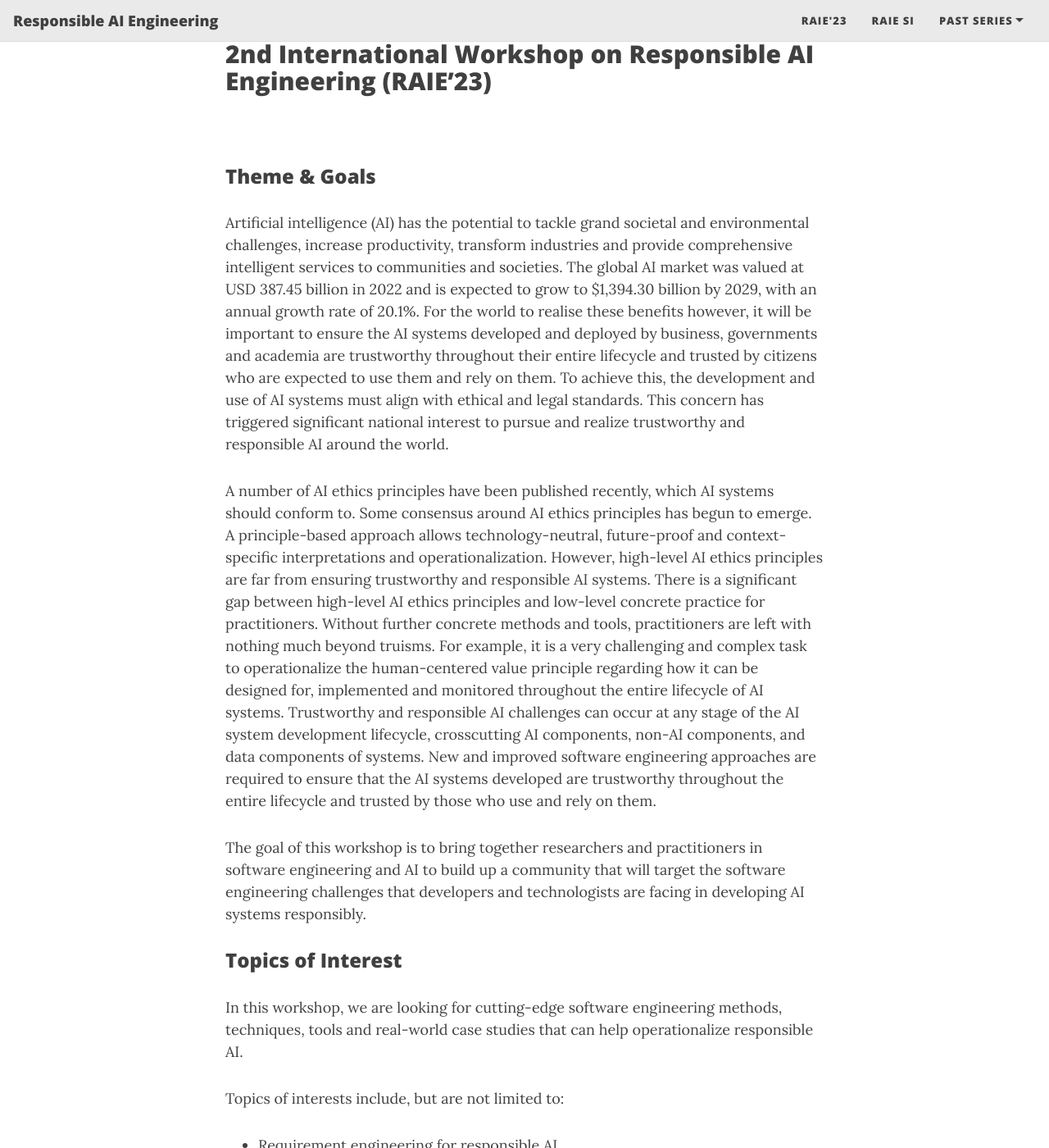
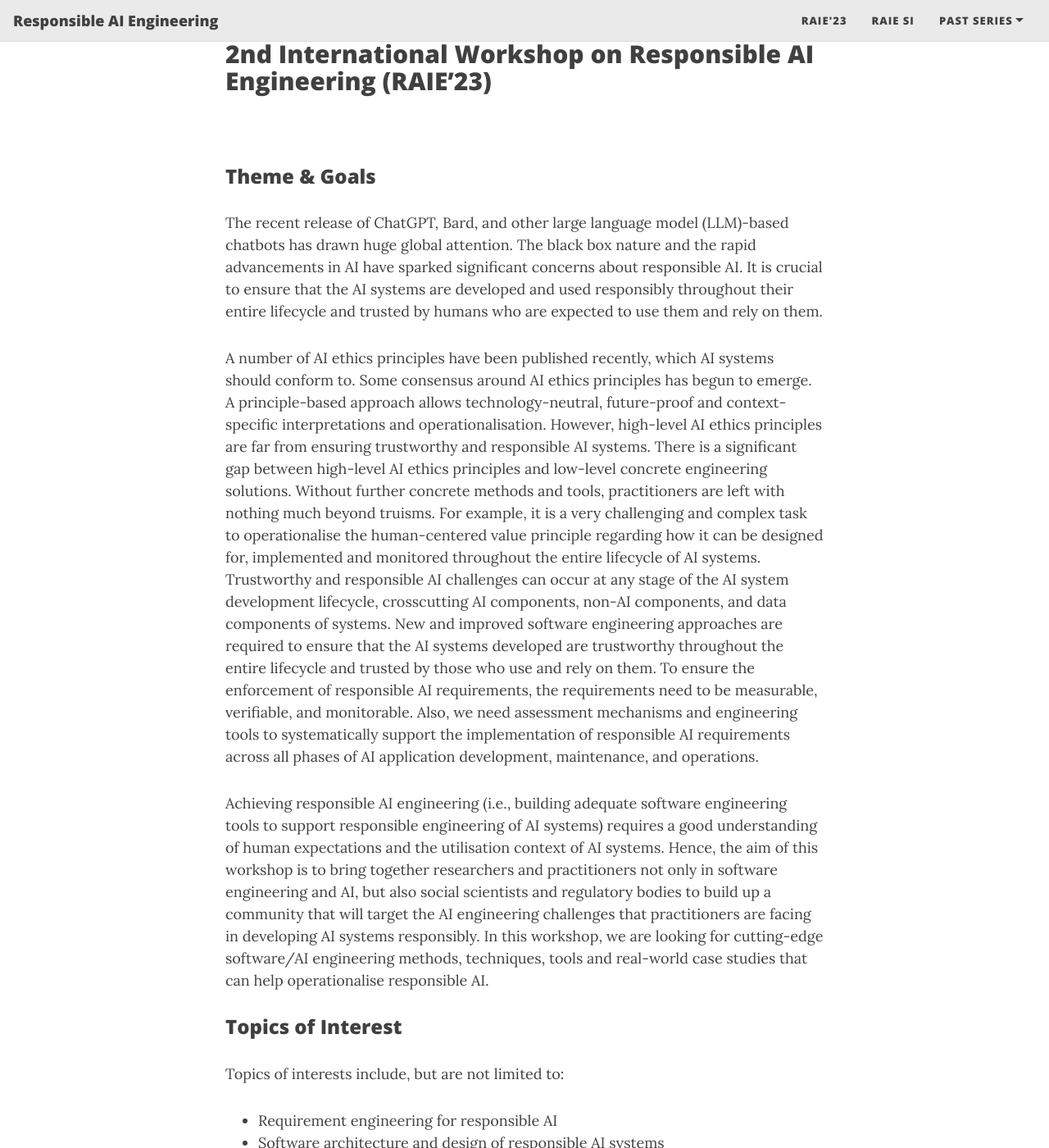
Before and after one commit to RAIEngineering/AIEng-Series, a Jekyll site: the page built from RAIEWorkshop23.md, in a window 1280 px wide and 1400 px high, scrolled down 217 px. Shown: the whole window at 82% size. Built offline with Jekyll 4.4.1, drawn with Linux system fonts in a browser that asks for light colours; nearby versions of some CDN libraries; some of the changed text lies outside the part shown.

Commit message:
Update RAIEWorkshop23.md

```diff
--- a/RAIEWorkshop23.md
+++ b/RAIEWorkshop23.md
@@ -16,39 +16,45 @@ May 21-29, 2022 -->
 
 ### Theme & Goals
 
-Artificial intelligence (AI) has the potential to tackle grand societal and environmental challenges, increase productivity, transform industries and provide comprehensive intelligent services to communities and societies. The global AI market was valued at USD 387.45 billion in 2022 and is expected to grow to $1,394.30 billion by 2029, with an annual growth rate of 20.1%. For the world to realise these benefits however, it will be important to ensure the AI systems developed and deployed by business, governments and academia are trustworthy throughout their entire lifecycle and trusted by citizens who are expected to use them and rely on them. To achieve this, the development and use of AI systems must align with ethical and legal standards. This concern has triggered significant national interest to pursue and realize trustworthy and responsible AI around the world.
+The recent release of ChatGPT, Bard, and other large language model (LLM)-based chatbots has drawn huge global attention. The black box nature and the rapid advancements in AI have sparked significant concerns about responsible AI. It is crucial to ensure that the AI systems are developed and used responsibly throughout their entire lifecycle and trusted by humans who are expected to use them and rely on them.
 
-A number of AI ethics principles have been published recently, which AI systems should conform to. Some consensus around AI ethics principles has begun to emerge. A principle-based approach allows technology-neutral, future-proof and context-specific interpretations and operationalization. However, high-level AI ethics principles are far from ensuring trustworthy and responsible AI systems. There is a significant gap between high-level AI ethics principles and low-level concrete practice for practitioners. Without further concrete methods and tools, practitioners are left with nothing much beyond truisms. For example, it is a very challenging and complex task to operationalize the human-centered value principle regarding how it can be designed for, implemented and monitored throughout the entire lifecycle of AI systems. Trustworthy and responsible AI challenges can occur at any stage of the AI system development lifecycle, crosscutting AI components, non-AI components, and data components of systems. New and improved software engineering approaches are required to ensure that the AI systems developed are trustworthy throughout the entire lifecycle and trusted by those who use and rely on them.
+A number of AI ethics principles have been published recently, which AI systems should conform to. Some consensus around AI ethics principles has begun to emerge. A principle-based approach allows technology-neutral, future-proof and context-specific interpretations and operationalisation. However, high-level AI ethics principles are far from ensuring trustworthy and responsible AI systems. There is a significant gap between high-level AI ethics principles and low-level concrete engineering solutions. Without further concrete methods and tools, practitioners are left with nothing much beyond truisms. For example, it is a very challenging and complex task to operationalise the human-centered value principle regarding how it can be designed for, implemented and monitored throughout the entire lifecycle of AI systems.
+Trustworthy and responsible AI challenges can occur at any stage of the AI system development lifecycle, crosscutting AI components, non-AI components, and data components of systems.
+New and improved software engineering approaches are required to ensure that the AI systems developed are trustworthy throughout the entire lifecycle and trusted by those who use and rely on them. To ensure the enforcement of responsible AI requirements, the requirements need to be measurable, verifiable, and monitorable. Also, we need assessment mechanisms and engineering tools to systematically support the implementation of responsible AI requirements across all phases of AI application development, maintenance, and operations.
 
-The goal of this workshop is to bring together researchers and practitioners in software engineering and AI to build up a community that will target the software engineering challenges that developers and technologists are facing in developing AI systems responsibly.
+Achieving responsible AI engineering (i.e., building adequate software engineering tools to support responsible engineering of AI systems) requires a good understanding of human expectations and the utilisation context of AI systems. Hence, the aim of this workshop is to bring together researchers and practitioners not only in software engineering and AI, but also social scientists and regulatory bodies to build up a community that will target the AI engineering challenges that practitioners are facing in developing AI systems responsibly.
+In this workshop, we are looking for cutting-edge software/AI engineering methods, techniques, tools and real-world case studies that can help operationalise responsible AI.
 
 ### Topics of Interest
-
-In this workshop, we are looking for cutting-edge software engineering methods, techniques, tools and real-world case studies that can help operationalize responsible AI.
 
 Topics of interests include, but are not limited to:
 
 - Requirement engineering for responsible AI
 - Software architecture and design of responsible AI systems
 - Verification and validation for responsible AI systems
-- DevOps, AIOps, MLOps for responsible AI systems
+- DevOps, MLOps, LLMOps for responsible AI systems
 - Development processes for responsible AI systems
-- Responsible AI governance
-- Explainable AI engineering
+- Responsible AI governance, assessment tools/techniques
 - Reproducibility and traceability of AI systems
 - Trust and trustworthiness of AI systems
-- Human-centric AI systems and human values in AI systems
+- Human aspect of responsible AI engineering
+- Responsible AI engineering for next-generation foundation model based AI systems (e.g., LLM-based)
 
+The workshop will be highly interactive, including invited keynotes/talks, paper presentations for different topics in the area of responsible AI engineering.
 
 **Two types of contributions will be considered:**
 
-1. A research or experience full paper with 8 pages max. Papers describing the challenges, starting results, vision papers, or the experience papers from or in cooperation with the practitioners are encouraged.
+- A research or experience full paper with 8 pages max. Papers describing the challenges, starting results, vision papers, or the experience papers from or in cooperation with the practitioners are encouraged.
 
-2. A short research or experience paper with 4 pages max. The same topics as for long papers.
+- A short research or experience paper with 4 pages max. The same topics as for long papers.
 
+Selected papers presented at the workshop will be invited to consider submission (after significant extension) for the [IEEE Transactions on Artificial Intelligence (TAI) special issue on Responsible AI Engineering](https://raiengineering.github.io/RAIE/RAIESI/).
 
 ### Submission Guidelines
-TBA
+1. All submissions must be in English and in PDF format. Papers must not exceed the page limits that are listed for each call for papers.
+2. The Double-Anonymous Review process is employed by RAIE'23.
+
+Detailed submission policies and guidelines for RAIE'23 are in line with the [ESEC/FSE main track requirements](https://2023.esec-fse.org/track/fse-2023-how-to-submit).
 
 
 ### Important Dates
```
Also changed, not shown: other parts of RAIEWorkshop23.md (+3 -3 lines).
